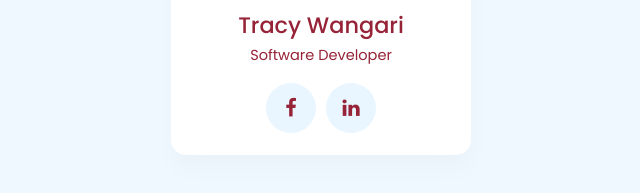
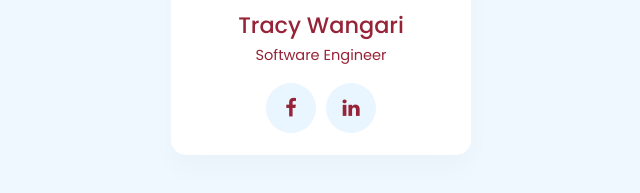
Before and after one commit to Thuotracy/light-and-dark-mode, a plain HTML site: page index.html in a window 1280 px wide. Shown: the part 395-588 px from the top of the page, 319-959 px from the left. Drawn offline with Linux system fonts and the light colour scheme.

Commit message:
made changes

```diff
--- a/index.html
+++ b/index.html
@@ -20,7 +20,7 @@
                         <img src="me.jpg">
                     </div>
                     <h3>Tracy Wangari<br>
-                        <span>Software Developer</span>
+                        <span>Software Engineer</span>
                     </h3>
                 </div>
                 <ul class="sci">
```
